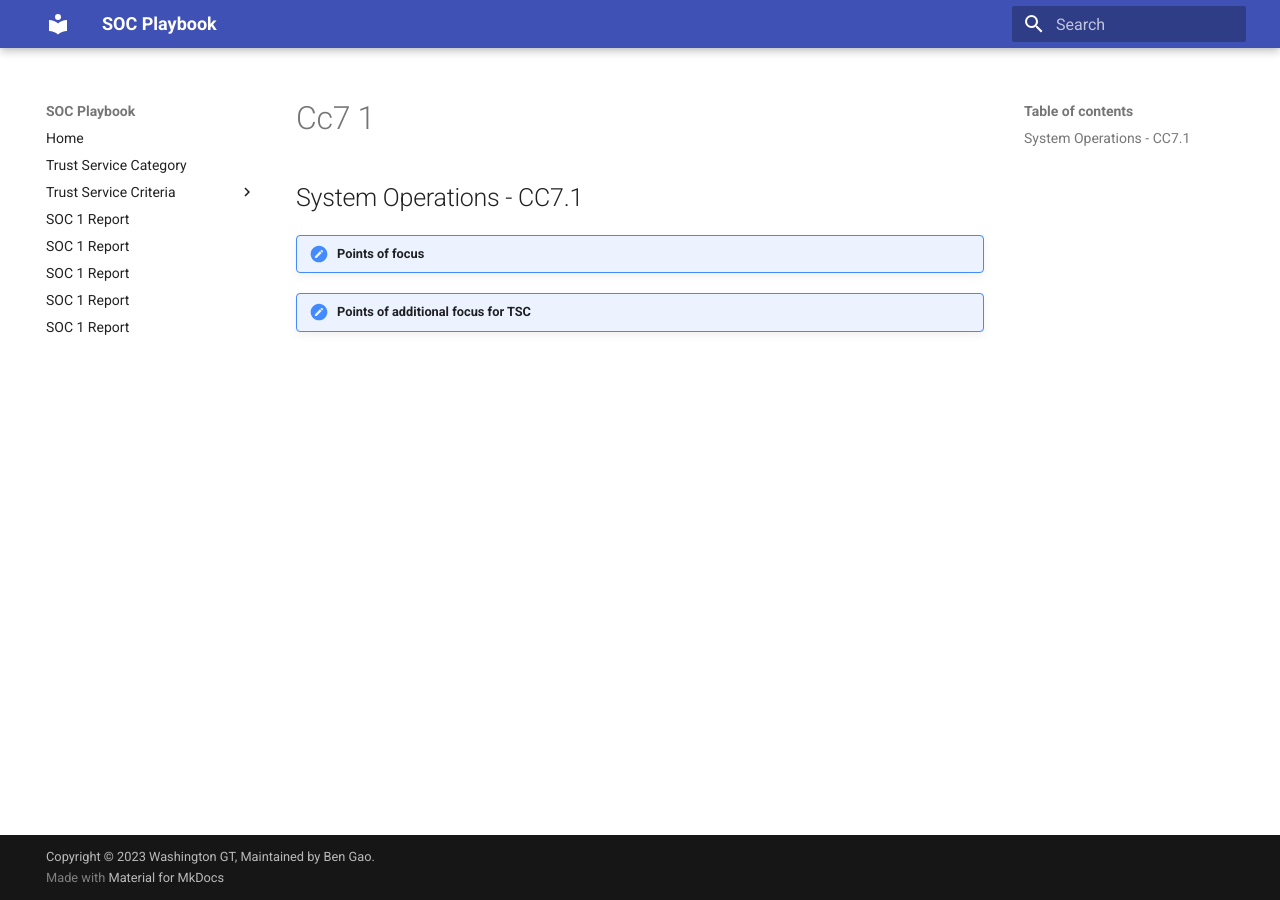
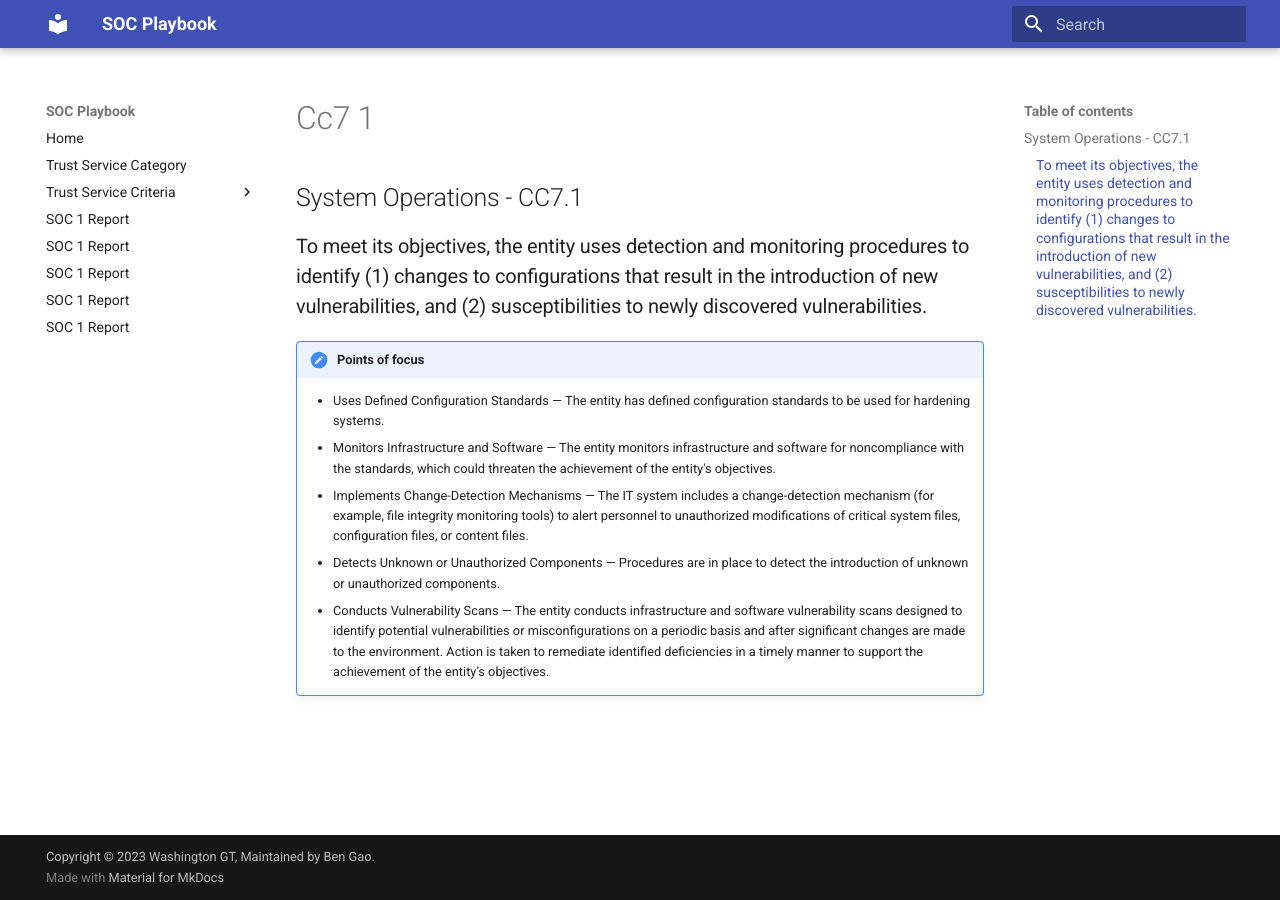
Before and after one commit to WashingtonGT/soc-playbook, an MkDocs documentation site: the page built from docs/tsc/cc7-1.md, in a window 1280 px wide. Built offline with MkDocs 1.6.1 and Material for MkDocs 9.7.7, drawn with Linux system fonts in a browser that asks for light colours.

Commit message:
Update cc7-1.md

```diff
--- a/docs/tsc/cc7-1.md
+++ b/docs/tsc/cc7-1.md
@@ -1,8 +1,11 @@
 ## System Operations - CC7.1
 
-###
+### To meet its objectives, the entity uses detection and monitoring procedures to identify (1) changes to configurations that result in the introduction of new vulnerabilities, and (2) susceptibilities to newly discovered vulnerabilities.
 
 !!! note "Points of focus"
 
-
-!!! note "Points of additional focus for TSC"
+    * Uses Defined Configuration Standards — The entity has defined configuration standards to be used for hardening systems.
+    * Monitors Infrastructure and Software — The entity monitors infrastructure and software for noncompliance with the standards, which could threaten the achievement of the entity's objectives.
+    * Implements Change-Detection Mechanisms — The IT system includes a change-detection mechanism (for example, file integrity monitoring tools) to alert personnel to unauthorized modifications of critical system files, configuration files, or content files.
+    * Detects Unknown or Unauthorized Components — Procedures are in place to detect the introduction of unknown or unauthorized components.
+    * Conducts Vulnerability Scans — The entity conducts infrastructure and software vulnerability scans designed to identify potential vulnerabilities or misconfigurations on a periodic basis and after significant changes are made to the environment. Action is taken to remediate identified deficiencies in a timely manner to support the achievement of the entity’s objectives.
```
